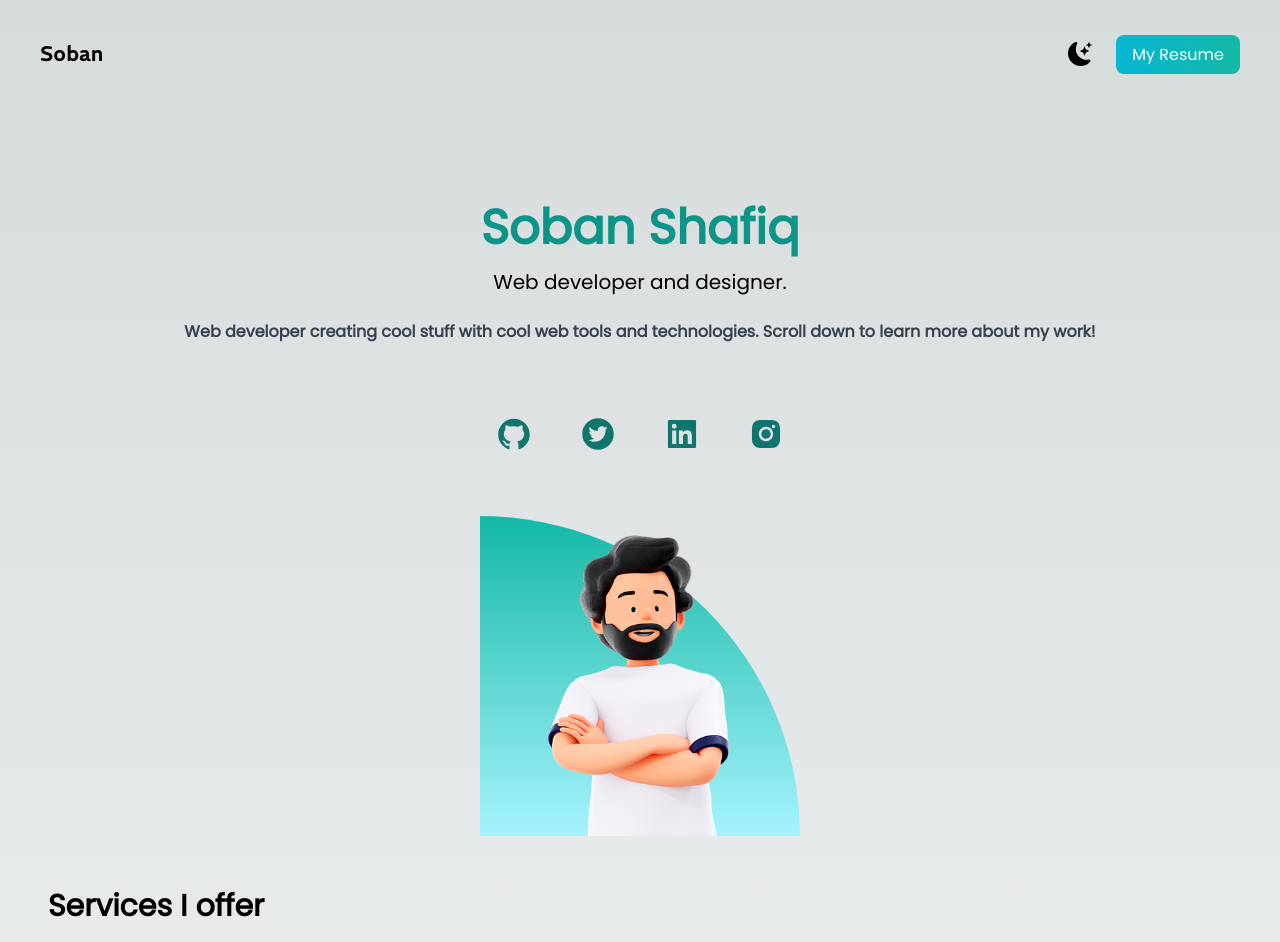
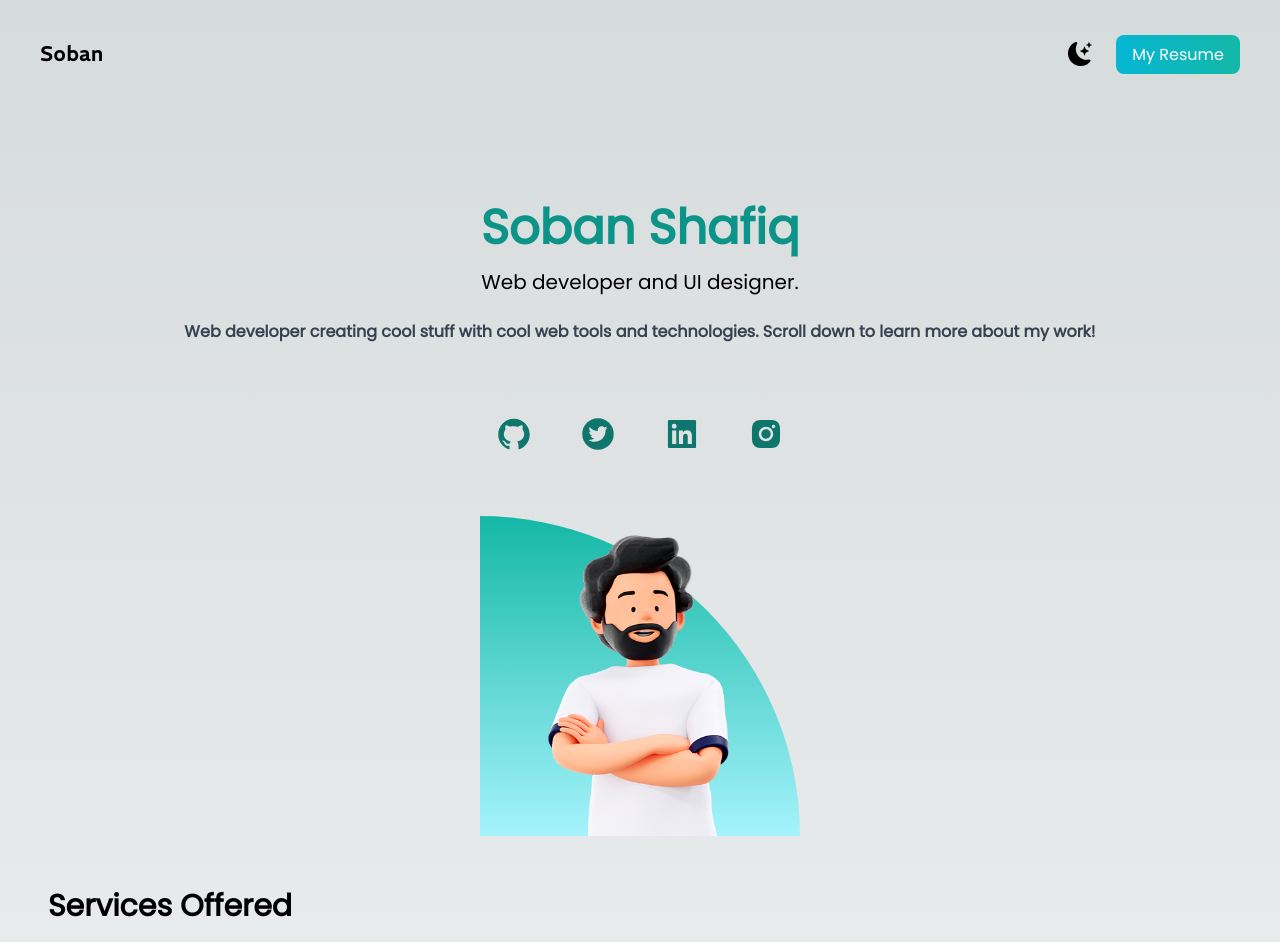
Before and after one commit to the-soban/tailwind-portfolio, a Next.js app: page / in a window 1280 px wide. Shown: the top 942 px of the page. Built offline with nearby package versions, Linux system fonts and the light colour scheme.

Commit message:
some text changes

```diff
--- a/app/page.js
+++ b/app/page.js
@@ -18,7 +18,7 @@ export default function Home() {
         </nav>
         <div className='text-center p-10'>
           <h2 className='text-5xl font-Poppins font-extrabold py-2 text-teal-600'>Soban Shafiq</h2>
-          <h3 className='text-xl font-Poppins font-medium py-2'>Web developer and designer.</h3>
+          <h3 className='text-xl font-Poppins font-medium py-2'>Web developer and UI designer.</h3>
           <p className='text-md font-Poppins font-semibold py-4 leading-6 text-gray-700'>Web developer creating cool stuff with cool web tools and technologies. Scroll down to learn more about my work!</p>
         </div>
         <div className='text-4xl flex justify-center gap-12 py-4'>
@@ -34,7 +34,7 @@ export default function Home() {
 
       <section className='mt-12 px-12'>
         <div className='font-Poppins'>
-          <h3 className='text-3xl font-bold py-1'>Services I offer</h3>
+          <h3 className='text-3xl font-bold py-1'>Services Offered</h3>
           <p className='text-md py-2 leading-8 text-gray-700'>Since the beginning of my journey as a freelance designer and
               developer, I've done remote work for
               <span className="text-teal-600"> agencies </span>
```
